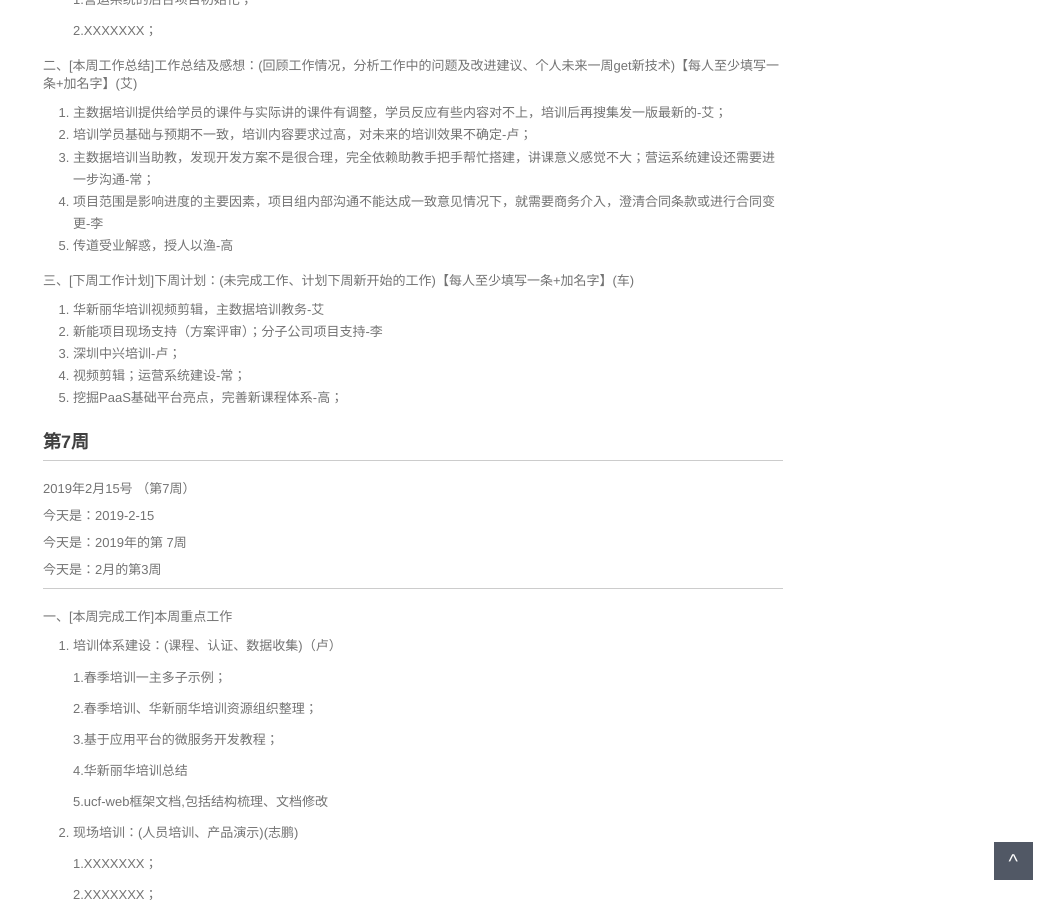
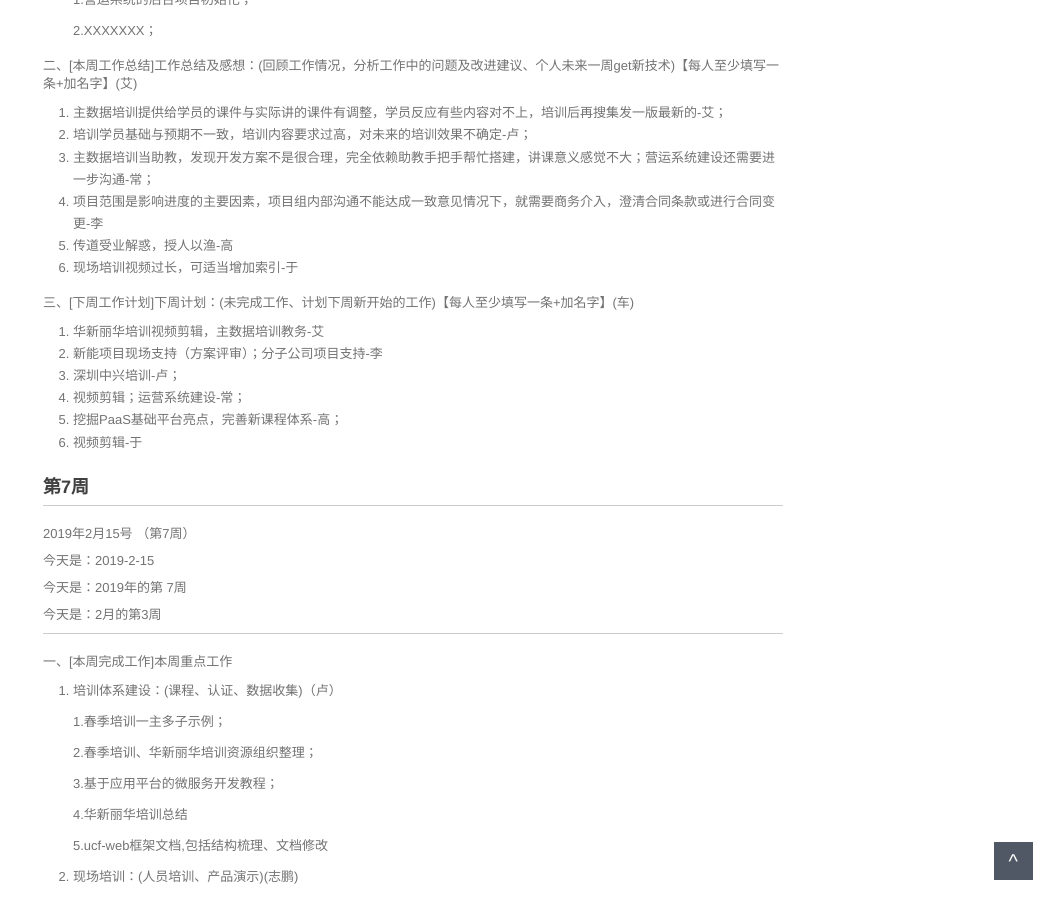
Before and after one commit to walllFlower/blog, a Jekyll site: the page built from _posts/2018-07-17-day_report_cxz.md, in a window 1280 px wide and 900 px high, scrolled down 1222 px. Shown: the whole window, without its empty margins (227-1280 px from the left). Built offline with Jekyll 4.4.1, drawn with Linux system fonts in a browser that asks for light colours; comment, search, counter and statistics services are not loaded.

Commit message:
于婷周报

```diff
--- a/_posts/2018-07-17-day_report_cxz.md
+++ b/_posts/2018-07-17-day_report_cxz.md
@@ -76,6 +76,7 @@ categories: 技术运营工作周报
 3. 主数据培训当助教，发现开发方案不是很合理，完全依赖助教手把手帮忙搭建，讲课意义感觉不大；营运系统建设还需要进一步沟通-常；
 4. 项目范围是影响进度的主要因素，项目组内部沟通不能达成一致意见情况下，就需要商务介入，澄清合同条款或进行合同变更-李
 5. 传道受业解惑，授人以渔-高
+6. 现场培训视频过长，可适当增加索引-于
 
 三、[下周工作计划]下周计划：(未完成工作、计划下周新开始的工作)【每人至少填写一条+加名字】(车)
 
@@ -84,6 +85,7 @@ categories: 技术运营工作周报
 3. 深圳中兴培训-卢；
 4. 视频剪辑；运营系统建设-常；
 5. 挖掘PaaS基础平台亮点，完善新课程体系-高；
+6. 视频剪辑-于
 
 ###  第7周
 
```
